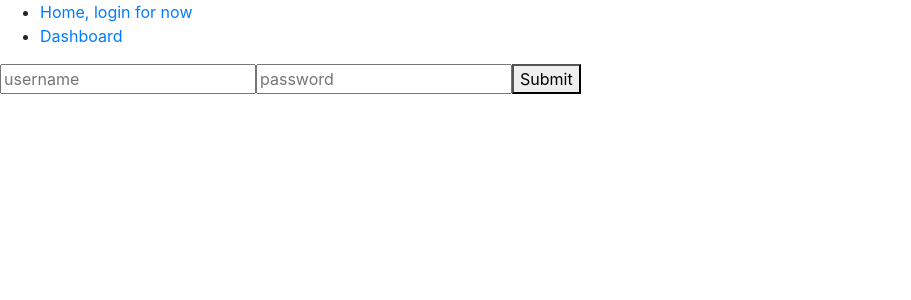
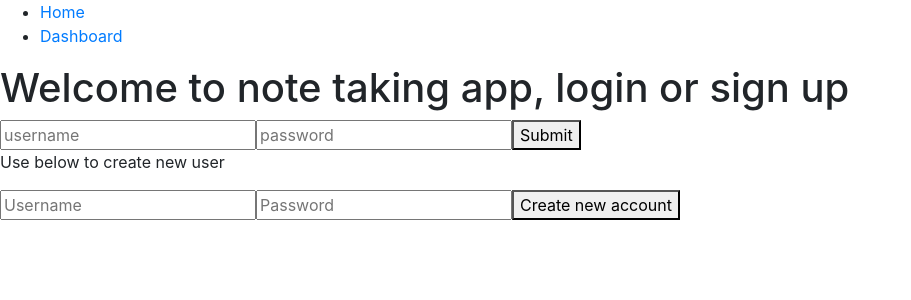
Before and after one commit to TaskAppHehe/note-taking-app, a React (Create React App) app: page / in a window 1280 px wide. Shown: the top 300 px of the page, without its empty margins (0-911 px from the left). Built offline with nearby package versions, Linux system fonts and the light colour scheme; no server answers.

Commit message:
Pretty much done, now work on optimization

```diff
--- a/src/Components/DashBoard.js
+++ b/src/Components/DashBoard.js
@@ -5,20 +5,29 @@ import UserContext from "./UserContext"
 import UserNote from "./UserNote"
 
 export default function DashBoard(props){
-    var [currentUser] = useContext(UserContext);
+    var [currentUser, setCurrentUser] = useContext(UserContext);
     var [notes, setNotes] = useState([]);
+    var [notesChange, setNotesChange] = useState(false);
 
     useEffect(()=>{
         fetch("https://postgres-khai.herokuapp.com/users/" + currentUser.id +"/notes")
         .then(data => data.json())
         .then(data => setNotes(data))
-    }, [currentUser.id])
+        .then(setNotesChange(!notesChange))
+    }, [currentUser.id, notesChange])
+
     return(
         <>
+            <button onClick = {() => setCurrentUser()}>Log out</button>
             <AddUserNote/>
             <div className = "container">
                 {
-                    notes.map(note => <UserNote note = {note}/>)
+                    notes.map(note =>
+                        <UserNote
+                            note = {note}
+                            notesChange = {notesChange}
+                            setNotesChange = {setNotesChange}
+                            />)
                 }
             </div>
         </>
--- a/src/Components/PublicHomePage.js
+++ b/src/Components/PublicHomePage.js
@@ -1,8 +1,13 @@
 import React from 'react';
 
-import Login from "./Login"
+import LogIn from "./Login"
+import SignUp from "./SignUp"
 export default function PublicHomePage(props){
     return(
-        <></>
+        <div>
+            <h1>Welcome to note taking app, login or sign up</h1>
+            <LogIn/>
+            <SignUp/>
+        </div>
     )
 }
--- a/src/Components/RouterControl.js
+++ b/src/Components/RouterControl.js
@@ -1,7 +1,8 @@
 import React, {useContext} from 'react';
 import {BrowserRouter as Router, Switch, Route, Link, Redirect} from "react-router-dom"
 
-import Login from './Login';
+import PublicHomePage from "./PublicHomePage"
+import LogIn from "./Login"
 import DashBoard from "./DashBoard"
 import UserContext from "./UserContext"
 export default function HomePage(props){
@@ -11,7 +12,7 @@ export default function HomePage(props){
         <Router>
                 <nav>
                     <ul> {/* tried to remove this  */}
-                        <li><Link to = "/">Home, login for now</Link></li>
+                        <li><Link to = "/">Home</Link></li>
                         <li><Link to = "/dashboard">Dashboard</Link></li>
                     </ul>
                 </nav>
@@ -20,7 +21,7 @@ export default function HomePage(props){
                         { currentUser ? <DashBoard/> : <Redirect to = "/"/> }
                     </Route>
                     <Route path = "/">
-                        { currentUser ? <Redirect to = "/dashboard" /> : <Login/>}
+                        { currentUser ? <Redirect to = "/dashboard" /> : <PublicHomePage/>}
                     </Route>
                 </Switch>
         </Router>
--- /dev/null
+++ b/src/Components/SignUp.js
@@ -0,0 +1,51 @@
+import React, {useState} from "react";
+export default function SignUp(props){
+    var [username, setUsername] = useState();
+    var [password, setPassword] = useState();
+
+    var inputFields = [
+        {
+            placeholder: "Username",
+            type: "text",
+            value: username,
+            onChange: e => setUsername(e.target.value)
+        },
+        {
+            placeholder: "Password",
+            type: "password",
+            value: password,
+            onChange: e => setPassword(e.target.value)
+        },
+    ]
+
+    var createNewUser = (e) => {
+        e.preventDefault()
+        fetch("https://postgres-khai.herokuapp.com/users",{
+            method: "post",
+            headers: {"content-type": "application/json"},
+            body: JSON.stringify({
+                username: username,
+                password: password
+            })
+        })
+        .then(alert("Create account!"))
+    }
+    return(
+        <div>
+            <p>Use below to create new user</p>
+            <form>
+                {
+                    inputFields.map(input =>
+                        <input
+                            placeholder = {input.placeholder}
+                            type = {input.type}
+                            value = {input.value}
+                            onChange = {input.onChange}
+                        />
+                    )
+                }
+                <button type = "submit" onClick = {createNewUser}>Create new account</button>
+            </form>
+        </div>
+    )
+}
--- a/src/Components/UserNote.js
+++ b/src/Components/UserNote.js
@@ -17,7 +17,7 @@ export default function UserNote(props){
     ]
 
     var updateNote = () => {
-        fetch("https://postgres-khai.herokuapp.com/notes" +props.note.id,{
+        fetch("https://postgres-khai.herokuapp.com/notes/" +props.note.id,{
             method: "PUT",
             headers:{"content-type": "application/json"},
             body: JSON.stringify({
@@ -28,7 +28,11 @@ export default function UserNote(props){
     }
 
     var deleteNote = () => {
-
+        fetch("https://postgres-khai.herokuapp.com/notes/" +props.note.id,{
+            method: "delete",
+        })
+        .then(props.setNotesChange(!props.notesChange))
+        .then(alert("Delete note!"))
     }
 
     return(
```
